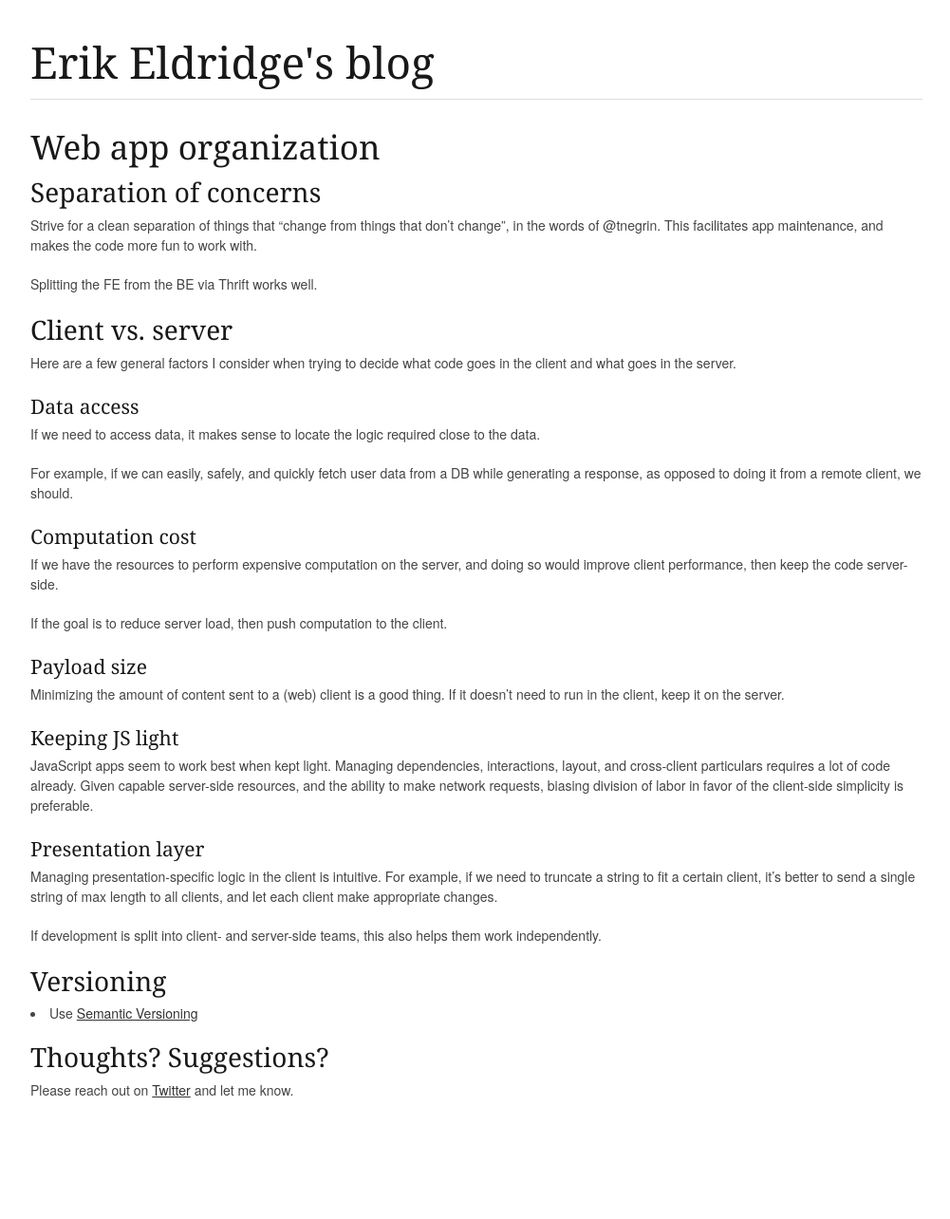
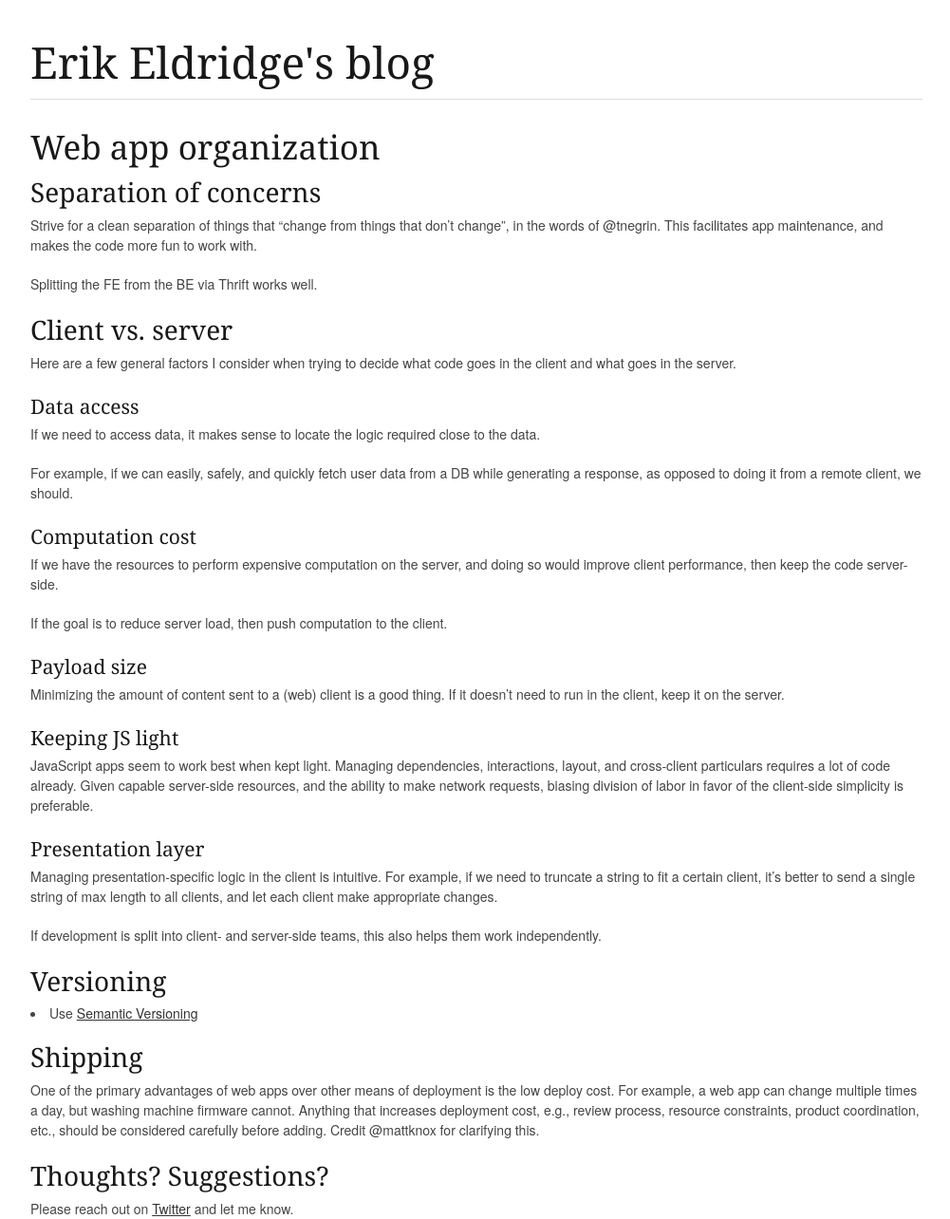
Before and after one commit to erikeldridge/erikeldridge.github.com, a Jekyll site: the page built from _posts/2012-1-28-web-app-organization.md, in a window 1280 px wide. Shown: the whole page at 95% size, without its empty margins (138-1139 px from the left). Built offline with Jekyll 4.4.1, drawn with Linux system fonts in a browser that asks for light colours; Markdown is read by kramdown in place of the engine named in the settings; comment, search, counter and statistics services are not loaded; before the commit the page ends 1159 px from its top, so only the background shows below that.

Commit message:
Add note about low cost of shipping web apps

```diff
--- a/_posts/2012-1-28-web-app-organization.md
+++ b/_posts/2012-1-28-web-app-organization.md
@@ -43,3 +43,7 @@ If development is split into client- and server-side teams, this also helps them
 ### Versioning
 
 * Use [Semantic Versioning](http://semver.org/)
+
+### Shipping
+
+One of the primary advantages of web apps over other means of deployment is the low deploy cost. For example, a web app can change multiple times a day, but washing machine firmware cannot. Anything that increases deployment cost, e.g., review process, resource constraints, product coordination, etc., should be considered carefully before adding. Credit @mattknox for clarifying this.
```
